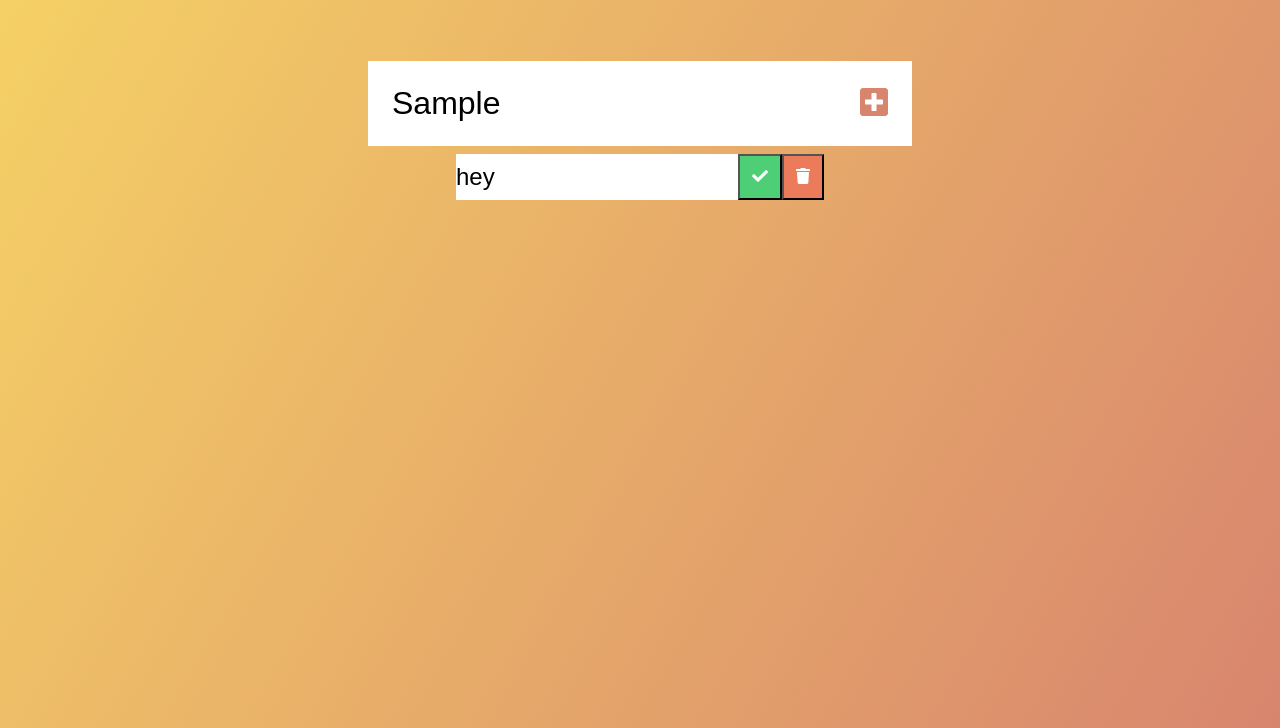
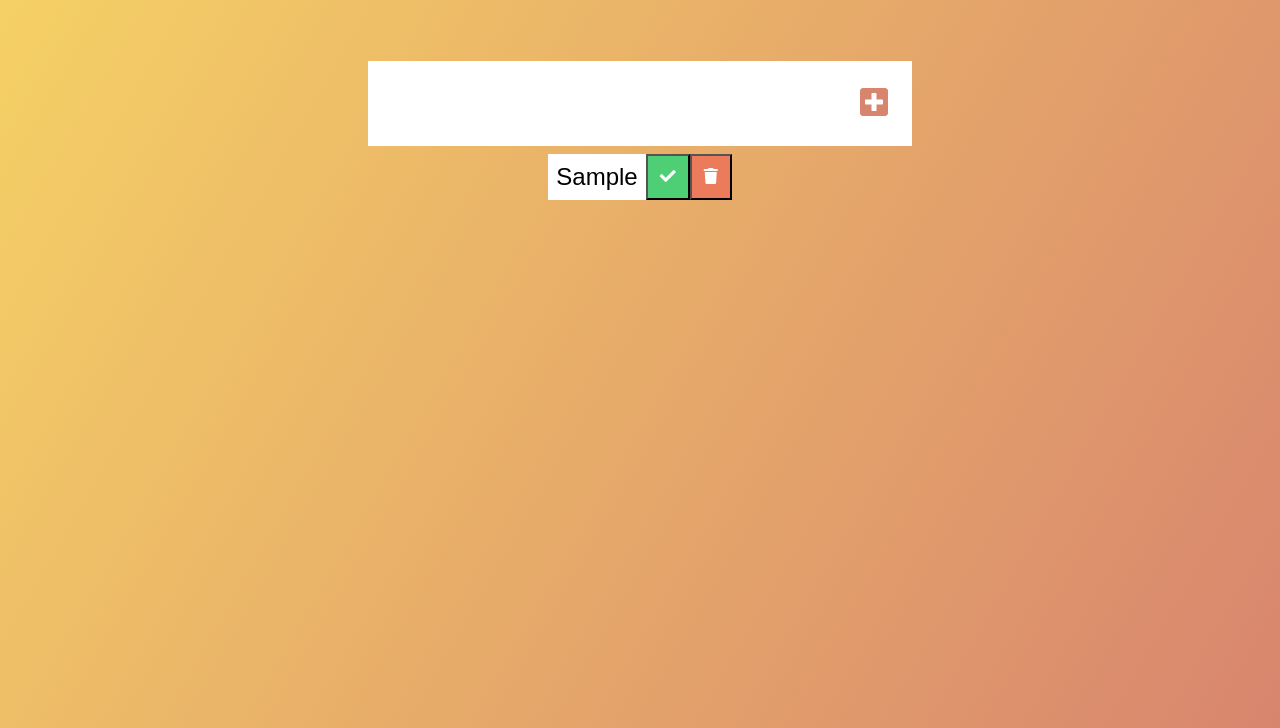
Before and after one commit to JCON3DEV/vanilla-js-todo, a plain HTML site: page index.html in a window 1280 px wide. Both pictures are taken after typing "Sample" into the empty fields and a click on the button 874 px from the left and 207 px from the top of the page. Shown: the part 104-832 px from the top of the page. Drawn offline with Linux system fonts and the light colour scheme.

Commit message:
all basic functionality and styling complete. Delete function required.

```diff
--- a/app.js
+++ b/app.js
@@ -17,7 +17,7 @@ function addTodo(event){
 
   // CREATE LI
   const newTodo = document.createElement("li");
-  newTodo.innerText = "hey";
+  newTodo.innerText = todoInput.value;
   newTodo.classList.add("todo-item");
   // CREATES;  <li class="todo-item">hey</li>
   todoDiv.appendChild(newTodo);
@@ -37,6 +37,9 @@ function addTodo(event){
   // APPEND TO TODO LIST
   todoList.appendChild(todoDiv);
 
+  // CLEAR Todo INPUT VALUE
+  todoInput.value ="";
+
   console.log("success meatbag");
   // creates; <div class="todo">
   //            <li class="todo-item">hey</li>
@@ -44,4 +47,3 @@ function addTodo(event){
   //            <button class="trashButton"></button>
   //          </div>
 }
-// 23.45
--- a/style.css
+++ b/style.css
@@ -53,7 +53,7 @@ form button:hover {
 }
 
 .todo-list {
-  min-width: 30%;
+  /* min-width: 30%; */
   list-style: none;
 }
 
@@ -72,6 +72,10 @@ form button:hover {
   flex:1;
 }
 
+.todo-item {
+  padding: 0 0.5rem;
+}
+
 .trash-button,
 .complete-button {
   background: #ec7b5b;
```
